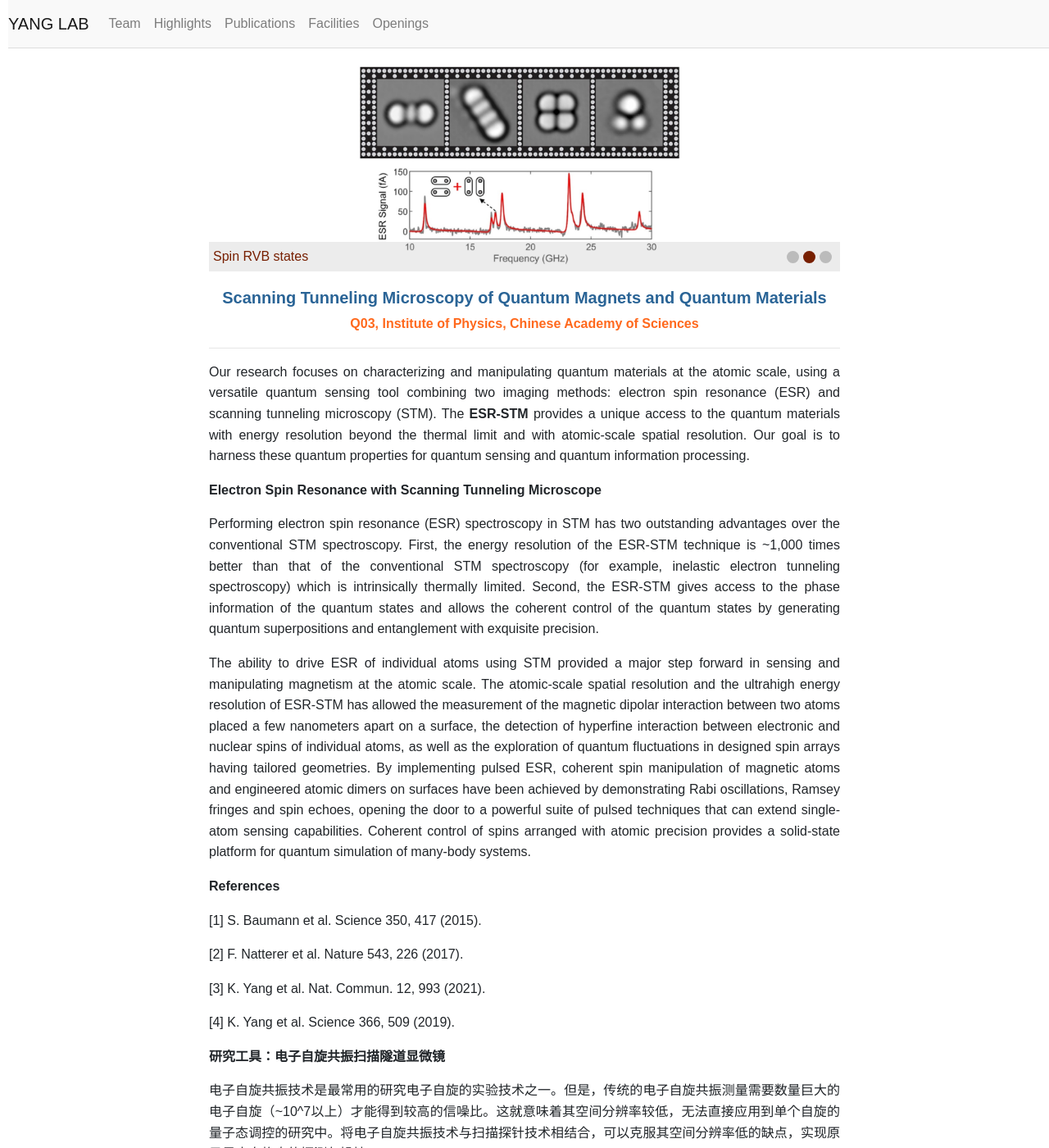
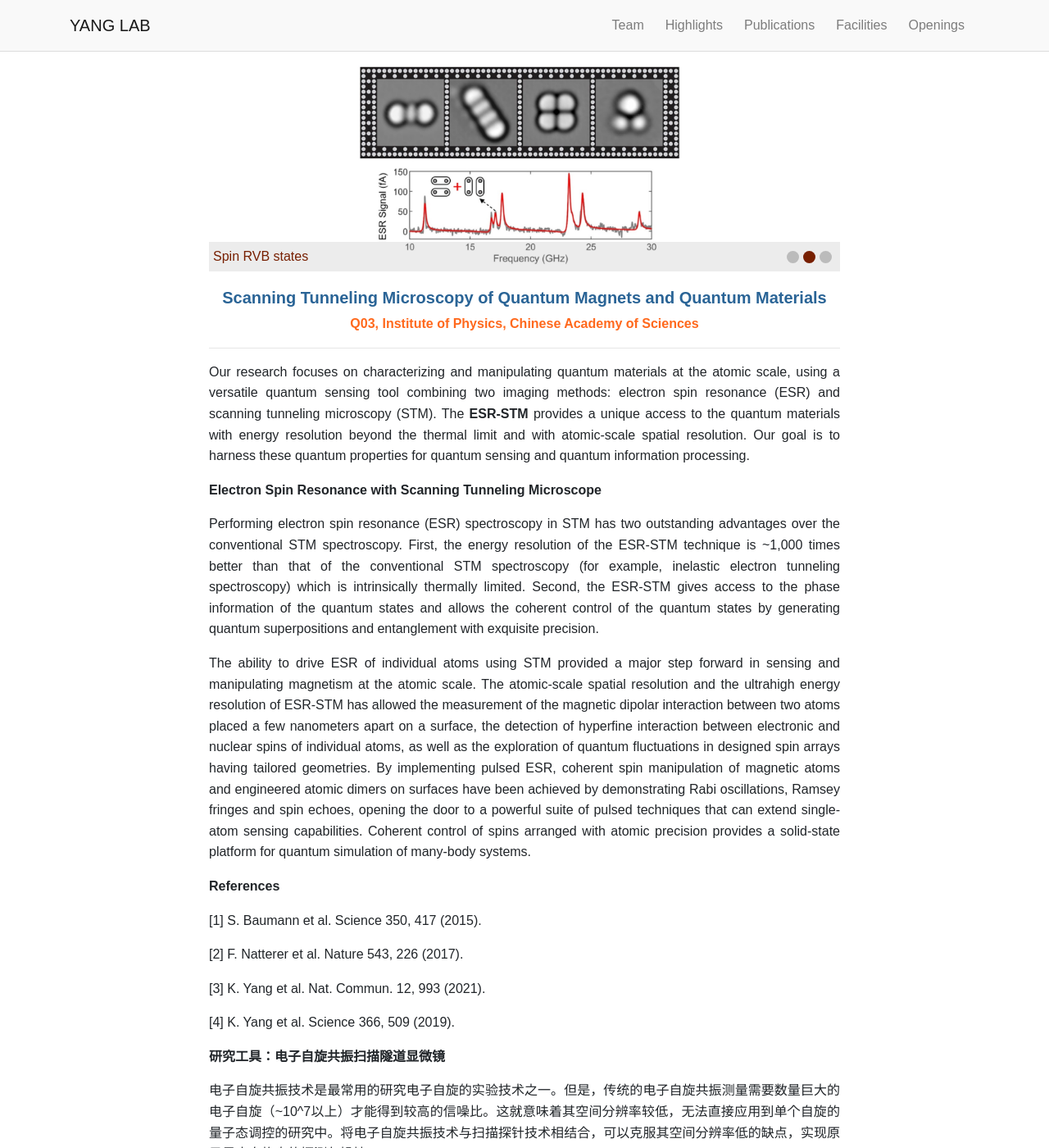
Before and after one commit to ZoomWuun/Q03i, a Jekyll site: the page built from _pages/home.md, in a window 1280 px wide and 1400 px high. Shown: the whole window at 82% size. Built offline with Jekyll 4.4.1, drawn with Linux system fonts in a browser that asks for light colours.

Commit message:
Add files via upload

```diff
--- a/_includes/header.html
+++ b/_includes/header.html
@@ -1,5 +1,6 @@
 <header class="site-header" role="banner">
     <nav class="navbar navbar-expand-sm navbar-light px-0 fixed-top">
+        <div class="container">
             <!-- Navbar brand -->
             <a class="navbar-brand" href="/" id="navbar-brand">{{ site.title }}</a>
 
@@ -11,23 +12,24 @@
 
             <!-- Navbar links -->
             <div class="collapse navbar-collapse" id="navbarToggler">
-            <ul class="navbar-nav mr-auto">
-                <li>
-                    <a class="nav-link" href="/team">Team</a>
+                <ul class="navbar-nav ml-auto">
+                    <li class="nav-item">
+                        <a class="nav-link" href="/team" id="nav-team">Team</a>
                     </li>
-                <li>
-                    <a class="nav-link" href="/highlights">Highlights</a>
+                    <li class="nav-item">
+                        <a class="nav-link" href="/highlights" id="nav-highlights">Highlights</a>
                     </li>
-                <li>
-                    <a class="nav-link" href="/publications_new">Publications</a>
+                    <li class="nav-item">
+                        <a class="nav-link" href="/publications_new" id="nav-publications">Publications</a>
                     </li>
-                <li>
-                    <a class="nav-link" href="/facilities">Facilities</a>
+                    <li class="nav-item">
+                        <a class="nav-link" href="/facilities" id="nav-facilities">Facilities</a>
                     </li>
-                <li>
-                    <a class="nav-link" href="/openings">Openings</a>
+                    <li class="nav-item">
+                        <a class="nav-link" href="/openings" id="nav-openings">Openings</a>
                     </li>
                 </ul>
+            </div>
         </div>
     </nav>
 </header>
@@ -41,8 +43,6 @@
         position: fixed;
         background-color: #f9f9f9;
         border-bottom: 1px solid #ddd;
-		margin: 0 10px;
-		opacity: 1;
         width: 100%;
         z-index: 1030; /* Ensure the navbar is on top of other elements */
     }
@@ -55,6 +55,31 @@
         color: #2a6496;
         opacity: 0.95;
     }
+
+    .navbar-nav .nav-link {
+        font-size: 16px;
+        font-weight: normal;
+        color: #000;
+        padding: 10px 15px;
+    }
+
+    .navbar-nav .nav-link.active {
+        font-weight: bold;
+    }
+
+    .navbar-nav .nav-item {
+        margin-right: 10px; /* Adjust spacing between nav items */
+    }
+
+    .container {
+        margin-left: auto;
+        margin-right: auto;
+        padding-left: 15px;
+        padding-right: 15px;
+        display: flex;
+        justify-content: space-between;
+        align-items: center;
+    }
 </style>
 
 <script>
```
Also changed, not shown: other parts of _includes/header.html (+17 -0 lines). Lines whose indentation alone changed are shown as unchanged.
